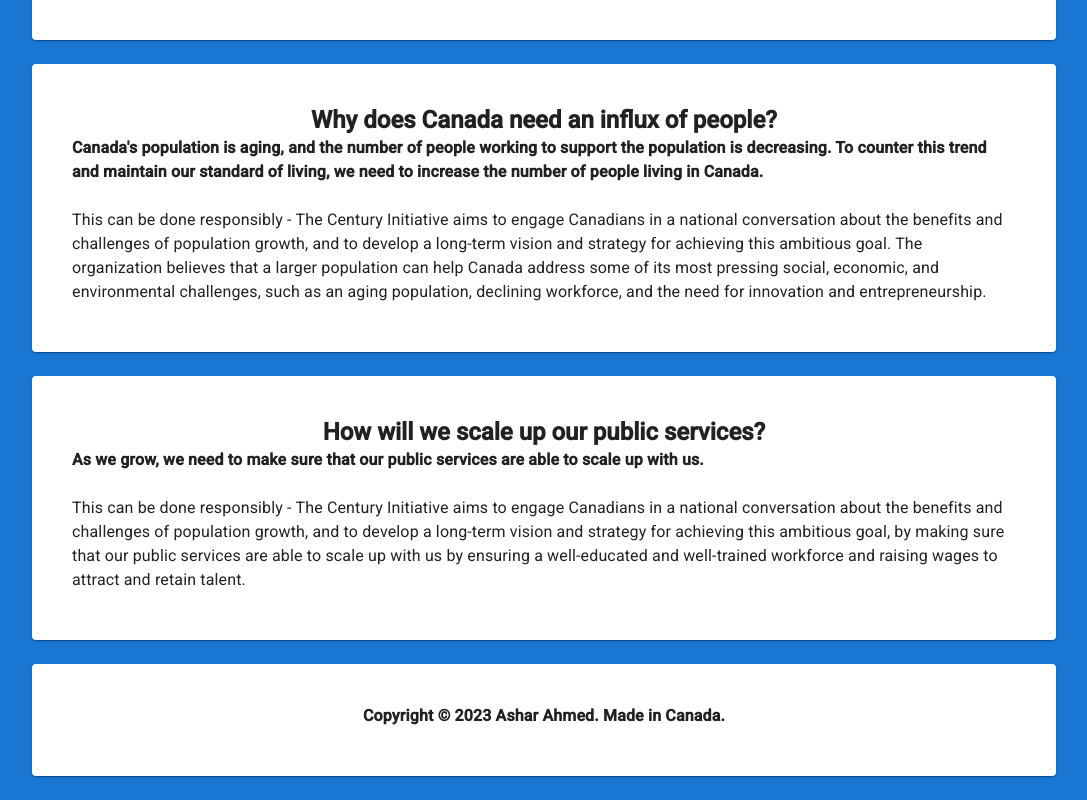
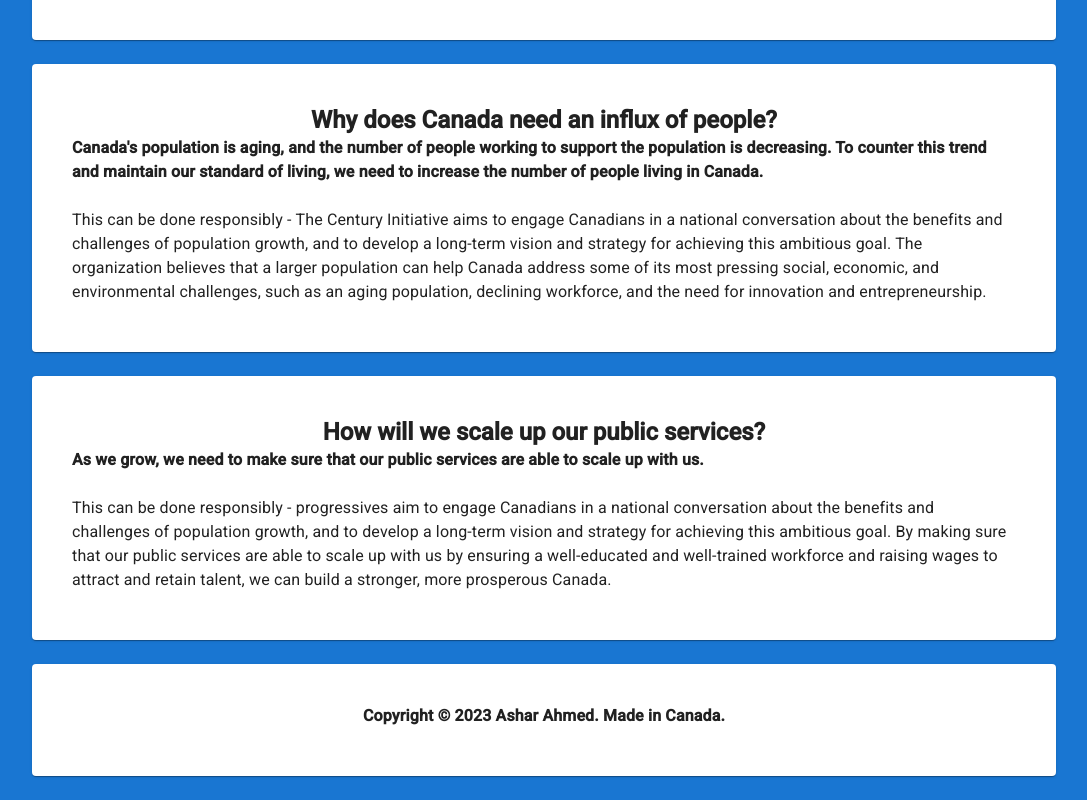
Before and after one commit to asharahmed/centuryapp, a Next.js app: page / in a window 1280 px wide. Shown: the part 1702-2502 px from the top of the page, without its empty margins (96-1183 px from the left). Built offline with nearby package versions, Linux system fonts and the light colour scheme.

Commit message:
initial commit

```diff
--- a/src/pages/index.js
+++ b/src/pages/index.js
@@ -230,9 +230,10 @@ function App() {
             </Typography>
           <Typography variant="body1" component="p">
             <b>As we grow, we need to make sure that our public services are able to scale up with us. </b>
-            <br/><br/>This can be done responsibly - The Century Initiative aims to engage Canadians in a national conversation about the benefits
-            and challenges of population growth, and to develop a long-term vision and strategy for achieving this ambitious goal, by making sure that
-            our public services are able to scale up with us by ensuring a well-educated and well-trained workforce and raising wages to attract and retain talent.
+            <br/><br/>This can be done responsibly - progressives aim to engage Canadians in a national conversation about the benefits
+            and challenges of population growth, and to develop a long-term vision and strategy for achieving this ambitious goal. By making sure that
+            our public services are able to scale up with us by ensuring a well-educated and well-trained workforce and raising wages to attract and retain talent,
+            we can build a stronger, more prosperous Canada.
           <br/>
 
             </Typography>
```
